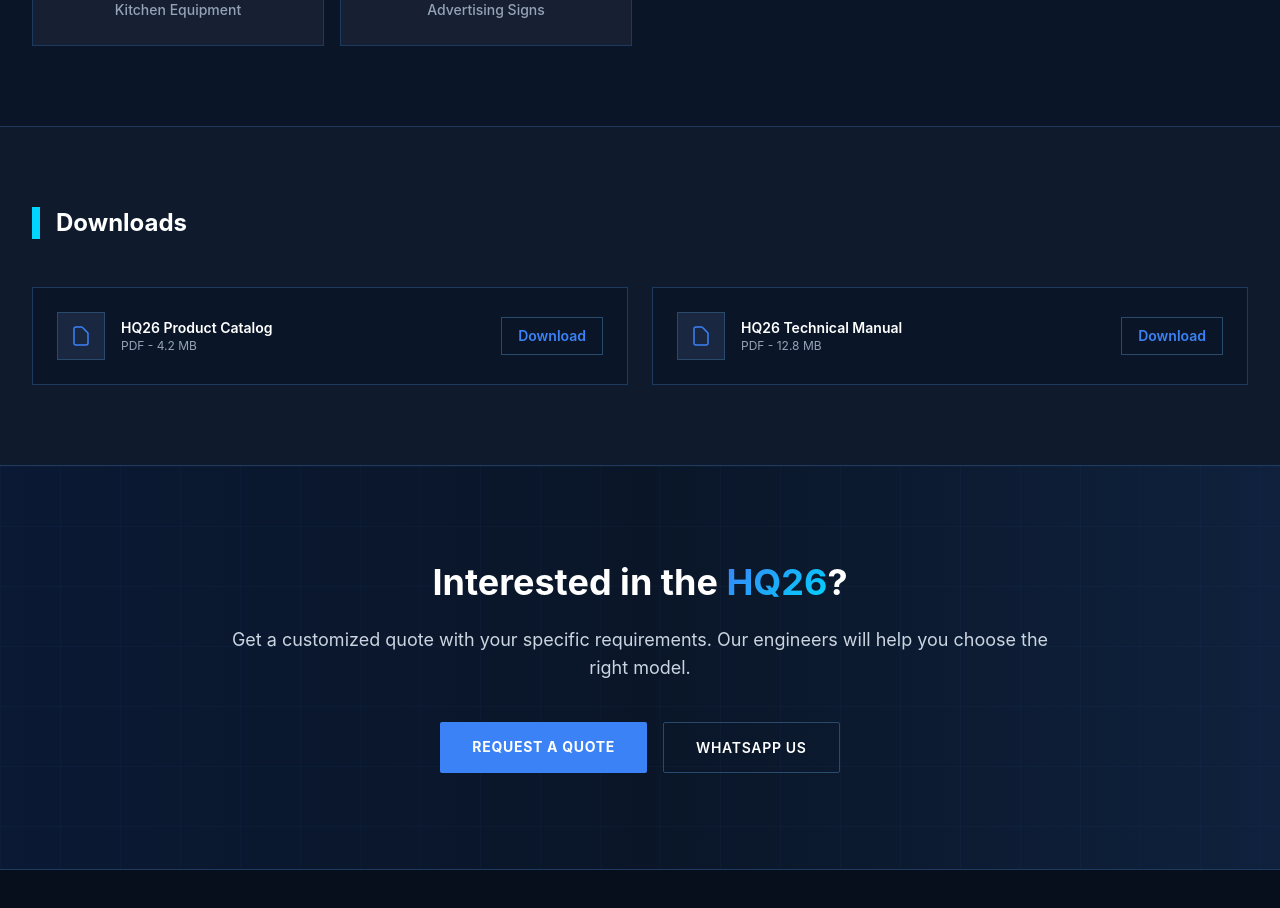
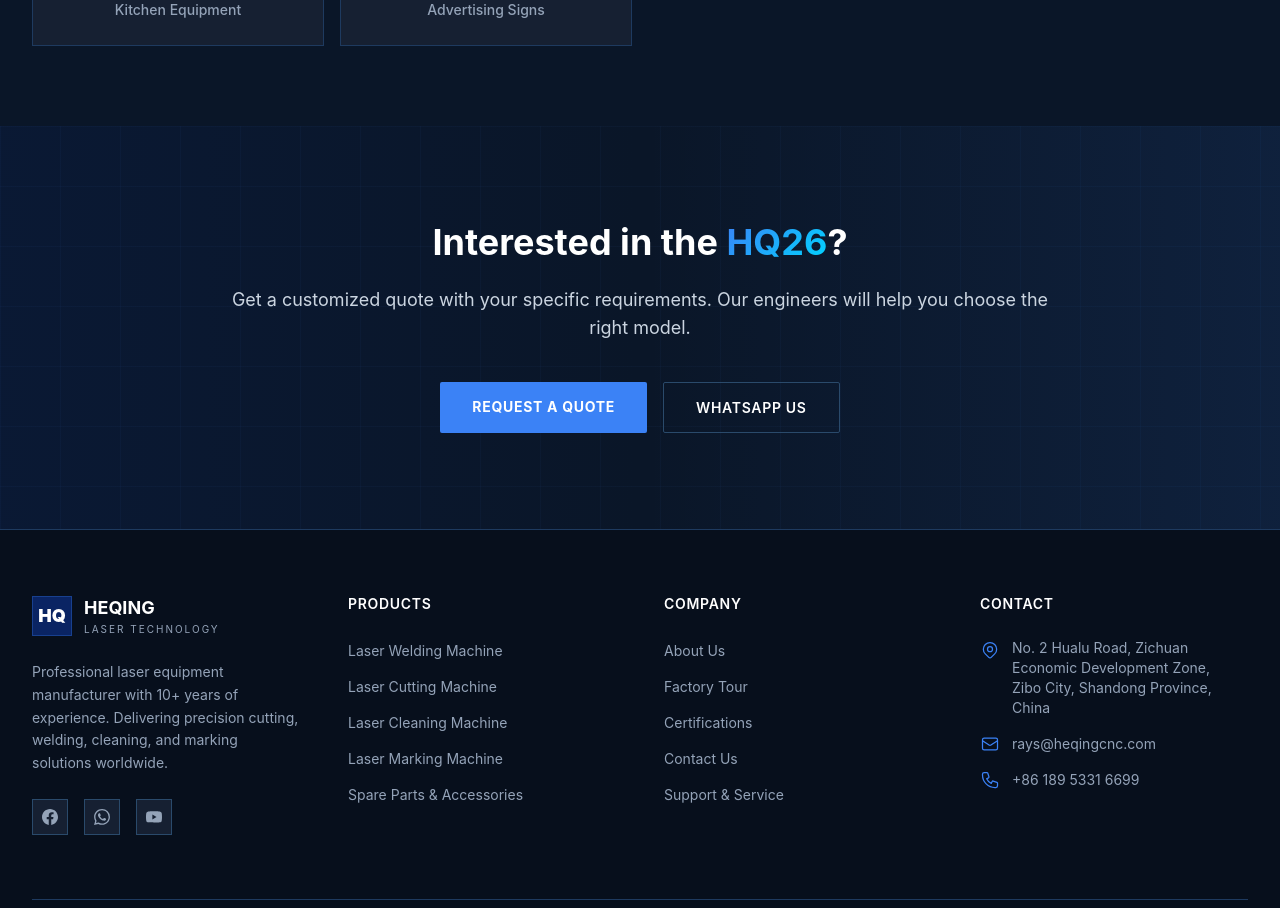
Before and after one commit to sition624/-hqlaser-website, a Next.js app: page /products/hq26a in a window 1280 px wide. Shown: the part 3480-4388 px from the top of the page. Built offline with nearby package versions, Linux system fonts and the light colour scheme; a web font is replaced by a local one.

Commit message:
fix: 删除HQ26详情页的Downloads区域（含Download按钮）
Coze-Commit-Type: user
Coze-User-ID: 3313247914569780
Coze-Conversation-ID: 10940187

```diff
--- a/src/app/products/hq26a/page.tsx
+++ b/src/app/products/hq26a/page.tsx
@@ -216,37 +216,6 @@
         </div>
       </section>
 
-      {/* Downloads */}
-      <section className="py-20 bg-[#0F1B2D] border-y border-[#1E3A5F]">
-        <div className="max-w-7xl mx-auto px-6 lg:px-8">
-          <div className="flex items-center gap-4 mb-12">
-            <div className="w-2 h-8 bg-[#00D4FF]" />
-            <h2 className="text-2xl font-bold text-white">Downloads</h2>
-          </div>
-          <div className="grid md:grid-cols-2 gap-6">
-            {[
-              { name: 'HQ26 Product Catalog', type: 'PDF', size: '4.2 MB' },
-              { name: 'HQ26 Technical Manual', type: 'PDF', size: '12.8 MB' },
-            ].map((doc) => (
-              <div key={doc.name} className="flex items-center justify-between bg-[#0A1628] border border-[#1E3A5F] rounded-sm p-6">
-                <div className="flex items-center gap-4">
-                  <div className="w-12 h-12 bg-[#1A2740] border border-[#2A4A6B] rounded-sm flex items-center justify-center">
-                    <svg className="w-6 h-6 text-[#3B82F6]" fill="none" stroke="currentColor" viewBox="0 0 24 24"><path strokeLinecap="round" strokeLinejoin="round" strokeWidth={1.5} d="M7 21h10a2 2 0 002-2V9.414a1 1 0 00-.293-.707l-5.414-5.414A1 1 0 0012.586 3H7a2 2 0 00-2 2v14a2 2 0 002 2z" /></svg>
-                  </div>
-                  <div>
-                    <div className="text-white font-semibold text-sm">{doc.name}</div>
-                    <div className="text-[#94A3B8] text-xs">{doc.type} - {doc.size}</div>
-                  </div>
-                </div>
-                <button className="px-4 py-2 border border-[#2A4A6B] text-[#3B82F6] text-sm font-semibold rounded-sm hover:border-[#3B82F6] transition-colors">
-                  Download
-                </button>
-              </div>
-            ))}
-          </div>
-        </div>
-      </section>
-
       {/* CTA */}
       <section className="py-24 relative overflow-hidden">
         <div className="absolute inset-0 bg-gradient-to-r from-[#0A2463]/20 via-transparent to-[#3B82F6]/10" />
```
